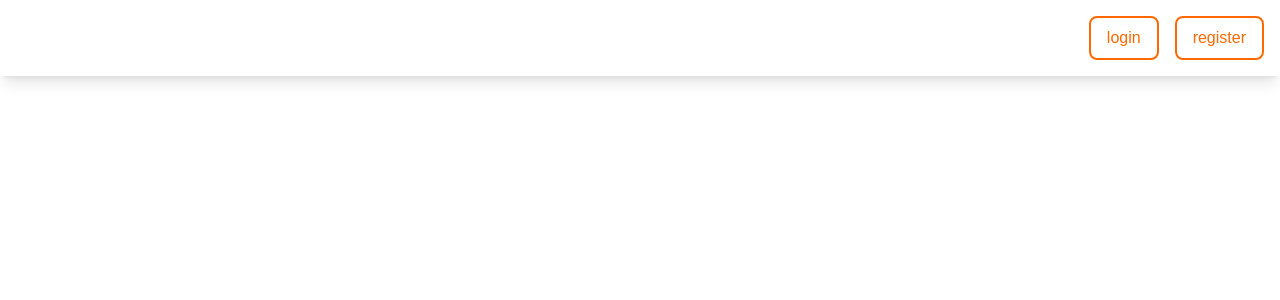
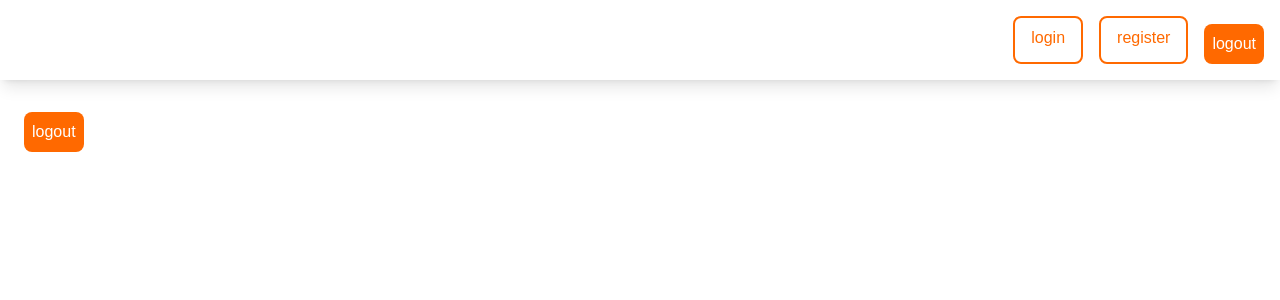
Before and after one commit to UWASEdjaria/Firebase-CRUD-Task-App, a Next.js app: page /logout in a window 1280 px wide. Shown: the top 300 px of the page. Built offline with nearby package versions, Linux system fonts and the light colour scheme.

Commit message:
update by adding logout button to layout

```diff
--- a/src/app/(auth)/logout/page.tsx
+++ b/src/app/(auth)/logout/page.tsx
@@ -1,11 +1,18 @@
+'user client'
 import React from 'react'
 
-function page() {
+function logout() {
   return (
     <div>
+       <button
+
+          className="btn bg-orange-500 hover:bg-orange-600 text-white rounded-lg p-2 mt-2"
+        >
+          logout
+        </button>
 
     </div>
   )
 }
 
-export default page
+export default logout
--- a/src/app/(auth)/register/page.tsx
+++ b/src/app/(auth)/register/page.tsx
@@ -1,3 +1,4 @@
+import Link from "next/link";
 import React from "react";
 
 export default function Register() {
@@ -42,9 +43,9 @@ export default function Register() {
 
       <p className="text-center text-gray-600 mt-4">
         Already have an account?{" "}
-        <a href="/login" className="text-orange-500 hover:underline">
+        <Link href="/login" className="text-orange-500 hover:underline">
           Login
-        </a>
+        </Link>
       </p>
     </div>
   );
--- a/src/app/layout.tsx
+++ b/src/app/layout.tsx
@@ -1,3 +1,4 @@
+'user client'
 import type { Metadata } from "next";
 import Link from "next/link";
 import "./globals.css";
@@ -25,7 +26,12 @@ export default function RootLayout({
              href='/register'
               className="border-2 border-orange-500 text-orange-500 px-4 py-2 rounded-lg transition hover:bg-orange-50">register
               </Link>
-        </header>
+             <Link
+              href='/logout'
+              className="btn bg-orange-500 hover:bg-orange-600 text-white rounded-lg p-2 mt-2">
+              logout
+             </Link>
+           </header>
          <main className="p-6">{children}</main>
       </body>
     </html>
```
